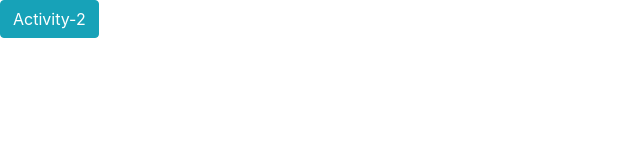
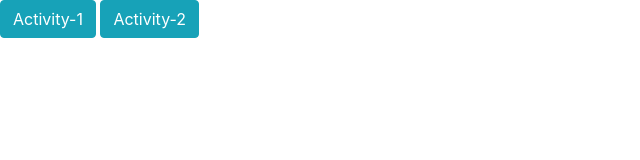
Before and after one commit to eydcdiaz/PRIN135-Demo-02, a plain HTML site: page index.html in a window 1280 px wide. Shown: the whole page, without its empty margins (0-640 px from the left). Drawn offline with nearby package versions, Linux system fonts and the light colour scheme.

Commit message:
act1 edited

```diff
--- a/index.html
+++ b/index.html
@@ -11,7 +11,8 @@
     <title>Angela Diaz</title>
   </head>
   <body>
- <a class="btn btn-info" href="Activity-2/index.html">Activity-2</a>
+    <a class="btn btn-info" href="Activity-1/index.html">Activity-1</a>
+    <a class="btn btn-info" href="Activity-2/index.html">Activity-2</a>
     <!-- Optional JavaScript -->
     <!-- jQuery first, then Popper.js, then Bootstrap JS -->
     <script src="https://code.jquery.com/jquery-3.2.1.slim.min.js" integrity="sha384-KJ3o2DKtIkvYIK3UENzmM7KCkRr/rE9/Qpg6aAZGJwFDMVNA/GpGFF93hXpG5KkN" crossorigin="anonymous"></script>
```
